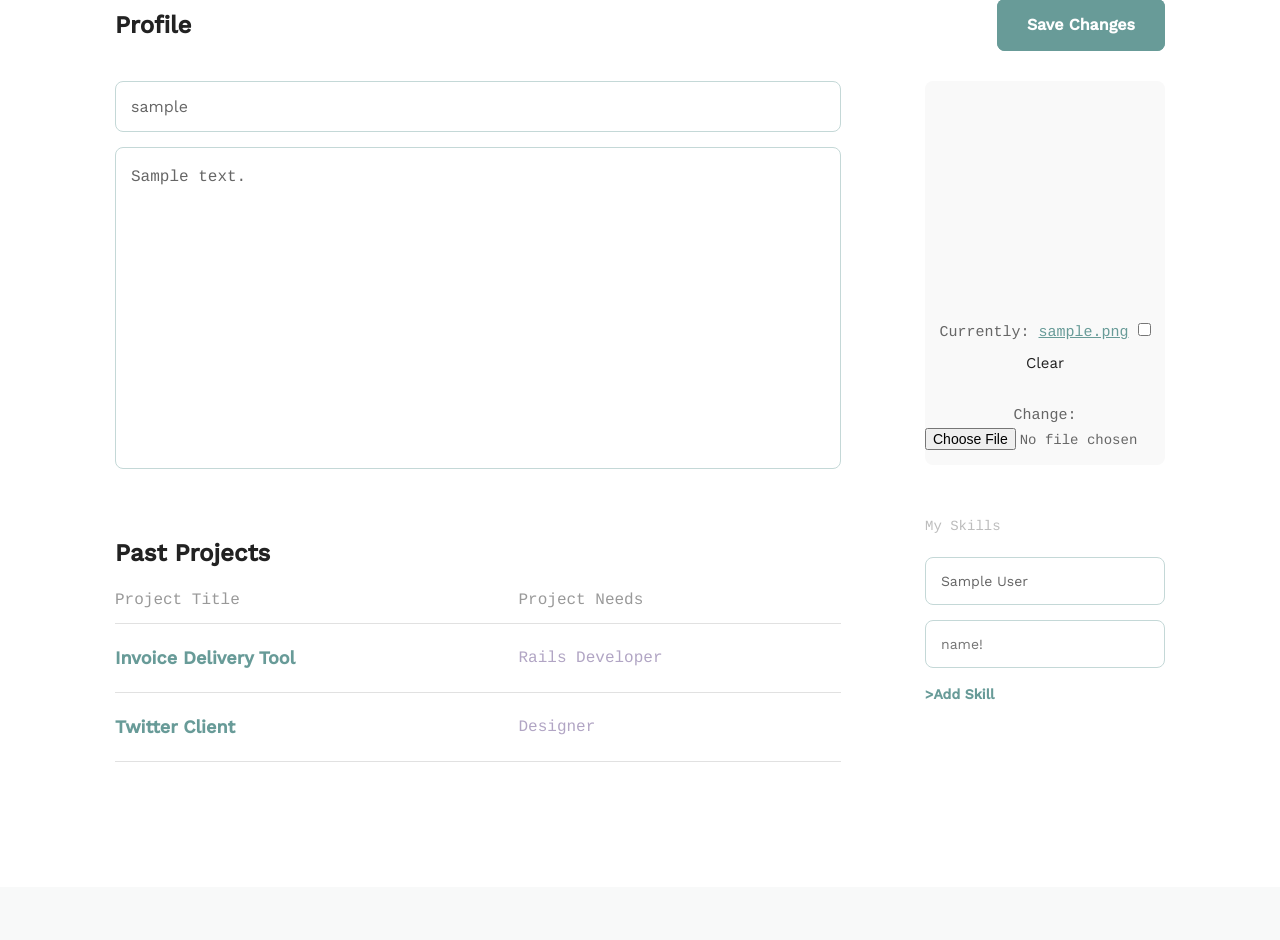
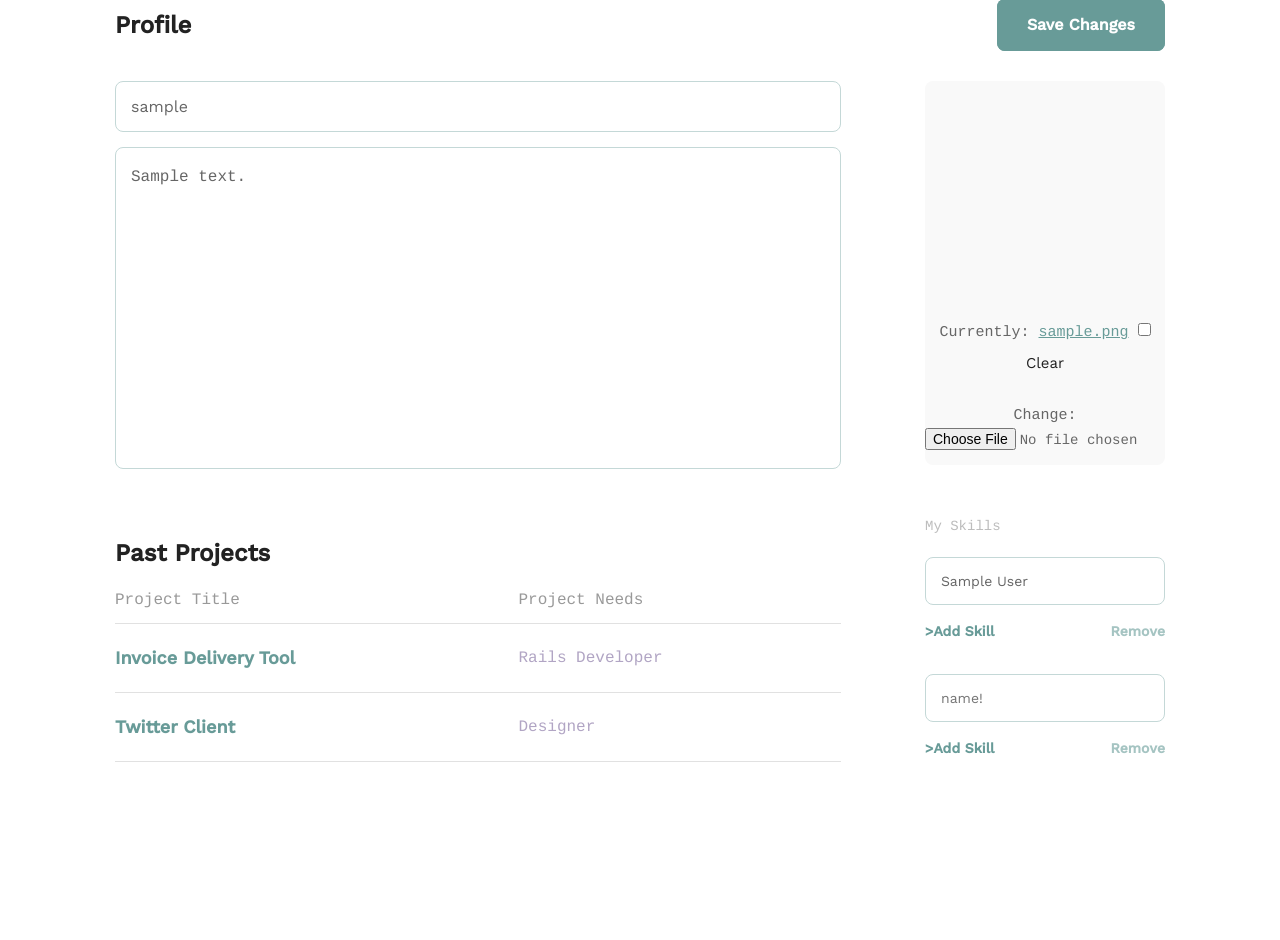
Before and after one commit to Hoessein/social-league-builder, a Django app: page /profile/edit/ in a window 1280 px wide. Shown: the part 202-1142 px from the top of the page. Before the commit the page ends 964 px from the top, so only its background shows below. Run offline with Django 3.2, Linux system fonts and the light colour scheme; a user stored in the database is signed in; tables that the repository leaves empty hold one stand-in row (values such as "Sample post").

Commit message:
skill problem.

```diff
--- a/team_builder/assets/js/global.js
+++ b/team_builder/assets/js/global.js
@@ -13,6 +13,7 @@ $(".circle--clone--list").on("click", ".circle--clone--add", function () {
     copy.find("input[type='text'], textarea, select").val("");
     copy.find("*:first-child").focus();
     updatePositions();
+    updateskill();
 
   });
 
@@ -20,6 +21,7 @@ $(".circle--clone--list").on("click", ".circle--clone--add", function () {
     var parent = $(this).parent("li");
     parent.remove();
     updatePositions();
+    updateskill();
   });
 
   function updatePositions() {
@@ -37,9 +39,20 @@ $(".circle--clone--list").on("click", ".circle--clone--add", function () {
       information.attr("name", "position-" + i + "-information");
       information.attr("id", "id_position-" + i + "-information");
 
-      var information = $(this).find("input[id*='-information']");
-      information.attr("name", "position-" + i + "-information");
-      information.attr("id", "id_position-" + i + "-information");
+    });
+  }
+
+
+  function updateskill() {
+    var listskill = $("ul.circle--clone--list li");
+    listskill.each(function (i) {
+
+      var skill_TOTAL_FORMS = $(this).find('#id_form-TOTAL_FORMS');
+      skill_TOTAL_FORMS.val(listskill.length);
+
+      var skill_name = $(this).find("input[id*='-skill_name']");
+      information.attr("name", "form" + i + "-skill_name");
+      information.attr("id", "id_form-" + i + "-skill_name");
 
     });
   }
--- a/team_builder/user_profile/forms.py
+++ b/team_builder/user_profile/forms.py
@@ -57,15 +57,10 @@ PositionModelFormset = modelformset_factory(
 
 SkillModelFormset = modelformset_factory(
     ProfileSkill,
-    fields=('name',),
+    fields=('skill_name',),
     extra=1,
     widgets={
-        'name': forms.TextInput(attrs={'class': 'form-control', 'placeholder': 'name!'}),
+        'skill_name': forms.TextInput(attrs={'class': 'form-control', 'placeholder': 'name!'}),
 
     }
 )
-
-class ProfileSkillForm(forms.ModelForm):
-    class Meta:
-        model = ProfileSkill
-        fields = ('name',)
--- a/team_builder/user_profile/models.py
+++ b/team_builder/user_profile/models.py
@@ -72,7 +72,7 @@ class Applicant(models.Model):
     position = models.ForeignKey('ProjectPosition', on_delete=models.CASCADE)
 
 class ProfileSkill(models.Model):
-    name = models.CharField(max_length=50)
+    skill_name = models.CharField(max_length=50)
     # one profile can have many skills
     profile = models.ForeignKey(Profile, on_delete=models.CASCADE,)
 
--- a/team_builder/user_profile/templates/user_profile/profile.html
+++ b/team_builder/user_profile/templates/user_profile/profile.html
@@ -65,7 +65,7 @@
         <h4>My Skills</h4>
         {% for skill in skills %}
         <ul class="unloaded">
-          <li>{{ skill.name }}</li>
+          <li>{{ skill.skill_name }}</li>
         </ul>
 
         {% endfor %}
--- a/team_builder/user_profile/templates/user_profile/profile_edit.html
+++ b/team_builder/user_profile/templates/user_profile/profile_edit.html
@@ -64,20 +64,20 @@
       <div class="circle--secondary--module">
         <h4>My Skills</h4>
         <ul class="circle--clone--list">
-          <li>
-          {{ skill_formset.management_form }}
             {% for skill_form in skill_formset %}
               {% for hidden in skill_form.hidden_fields %}
                 {{ hidden }}
               {% endfor %}
-                {{ skill_form.name }}
-            {% endfor %}
+            <li>
+            {{ skill_formset.management_form }}
+            {{ skill_form.errors }}
+            {{ skill_form.skill_name }}
             <a class="circle--clone--add" id="add_skill">>Add Skill</a>
             <a class="circle--clone--remove">Remove</a>
           </li>
+            {% endfor %}
         </ul>
       </div>
-
     </div>
 
   </div>
--- a/team_builder/user_profile/views.py
+++ b/team_builder/user_profile/views.py
@@ -8,7 +8,6 @@ from django.contrib.auth.models import User
 from .models import Project, ProjectPosition, Applicant, ProfileSkill
 
 from . import forms
-
 
 
 def index(request):
@@ -24,7 +23,6 @@ def profile_edit(request):
     if request.method == 'POST':
         profile_form = forms.EditProfileForm(request.POST, instance=instance)
         user_form = forms.EditUserForm(request.POST, request.FILES, instance=request.user)
-        # skill_form = forms.ProfileSkillForm(request.POST, instance=skill_instance)
         skill_formset = forms.SkillModelFormset(request.POST, queryset=skill_instance)
 
         if profile_form.is_valid() and user_form.is_valid() and skill_formset.is_valid():
```
Also changed, not shown: team_builder/user_profile/templates/user_profile/project_edit.html (+3 -7 lines).
